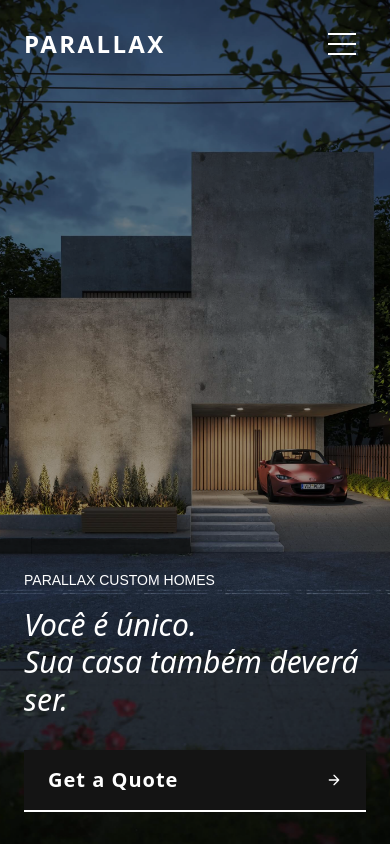
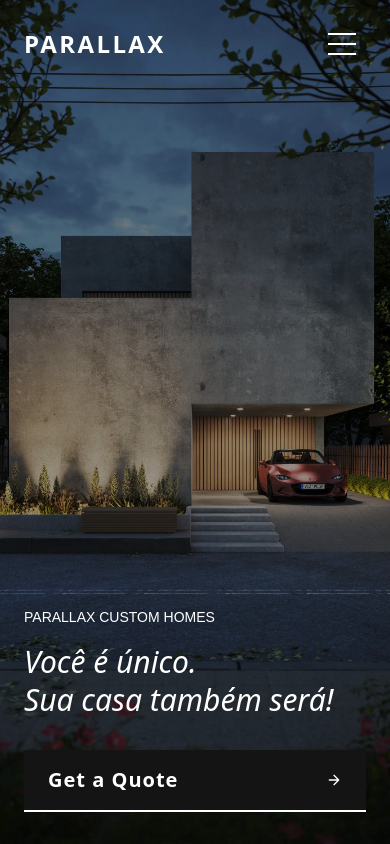
Before and after one commit to ThiagoNogueira2/HomeSystem, a Vue app: page / in a window 390 px wide. Built offline with nearby package versions, Linux system fonts and the light colour scheme.

Commit message:
wip: Implementando responsivo

```diff
--- a/src/modules/Topo/Header.vue
+++ b/src/modules/Topo/Header.vue
@@ -136,7 +136,7 @@
     <div class="absolute inset-0 flex flex-col justify-end text-left px-6 pb-8 hidden max-md:flex">
         <div class="mb-8">
             <p class="text-sm text-white mb-4 font-public-sans">PARALLAX CUSTOM HOMES</p>
-            <h1 class="text-3xl text-white italic leading-tight">Você é único. <br>Sua casa também deverá ser.</h1>
+            <h1 class="text-3xl text-white italic leading-tight">Você é único. <br>Sua casa também será!</h1>
         </div>
 
         <div>
```
